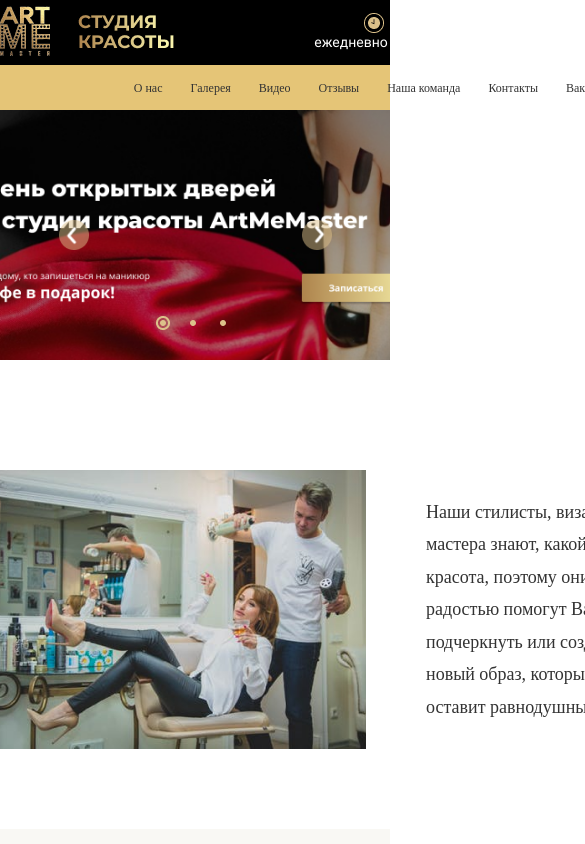
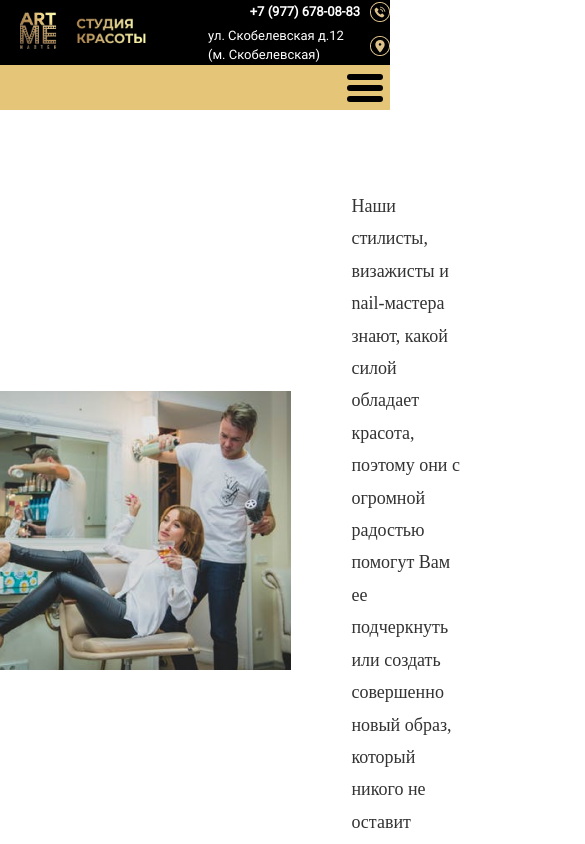
Before and after one commit to broke1/forAlina, a plain HTML site: page index.html in a window 390 px wide. Shown: the top 844 px of the page, 585 px wide, since content can reach past the window. Drawn offline with Linux system fonts and the light colour scheme; a web font is replaced by a local one.

Commit message:
FromFred

```diff
--- a/css/style.sass
+++ b/css/style.sass
@@ -100,6 +100,10 @@
     @media screen and (max-width: 780px)
         width: 720px
 
+    @media screen and (max-width: 430px)
+        width: 100%
+
+
 
 .header
     background-color: #000000
@@ -109,6 +113,16 @@
         height: 65px
         @extend %flex
         justify-content: space-between
+
+        @media screen and (max-width: 430px)
+            justify-content: flex-start
+
+            .logo
+                width: 190px
+                margin-left: 20px
+
+                img
+                    width: 100%
 
 .header-contacts
     @extend %flex
@@ -150,6 +164,9 @@
             width: 260px
             margin-right: 35px
 
+        @media screen and (max-width: 430px)
+            display: none
+
     .contacts-itself
         @extend %flex
         flex-flow: column nowrap
@@ -168,6 +185,10 @@
                line-height: 21px
                font-weight: bold
 
+               @media screen and (max-width: 430px)
+                   font-size: 13px
+
+
         .adress-contacts
             @extend %flex
             justify-content: flex-end
@@ -177,6 +198,10 @@
                 font-size: 14px
                 margin-right: 10px
 
+                @media screen and (max-width: 430px)
+                    font-size: 13px
+                    padding-left: 18px
+
             @media screen and (max-width: 780px)
                 width: 200px
 
@@ -187,6 +212,10 @@
 .menu
     background-color: $gold
     height: 45px
+    transition: $transition
+
+    .menu-button
+        display: none
 
     .menu-itself
         height: 45px
@@ -212,18 +241,69 @@
             @media screen and (max-width: 780px)
                 font-size: 12px
 
+
+    @media screen and (max-width: 430px)
+        overflow: hidden
+        position: relative
+
+        .menu-button
+            display: flex
+            position: absolute
+            top: 10px
+            right: 10px
+            width: 30px
+            height: 30px
+            flex-flow: column nowrap
+            justify-content: center
+            align-items: center
+            cursor: pointer
+            transition: $transition
+
+            .menu-dash
+                height: 6px
+                width: 100%
+                border: 3px solid #000000
+                border-radius: 5px
+                margin-bottom: 5px
+                opacity: 1
+                transition: $transition
+
+
+
+
+        .container
+            flex-flow: column nowrap
+            padding-top: 45px
+            height: 360px
+
+        .menu-button-open
+
+            .menu-dash
+
+                &:nth-child(1)
+                    transform: rotate(-45deg) translate(-7px,7px)
+
+                &:nth-child(2)
+                    opacity: 0
+
+
+                &:nth-child(3)
+                    transform: rotate(45deg) translate(-8px,-8px)
+
+
 .fixed-menu
     position: fixed
     top: 0
     left: 0
     width: 100%
     opacity: 0.8
-    z-index: 5;
+    z-index: 5
 
     .menu-itself
          justify-content: center
 
-
+    @media screen and (max-width: 430px)
+        opacity: 0.9
 
 
 
@@ -295,6 +375,10 @@
 
                 button
                     background-image: url('../img/dot-round.png')
+
+
+    @media screen and (max-width: 430px)
+        display: none
 
 .hello-1-with-img
     @extend %flex
--- a/index.html
+++ b/index.html
@@ -47,6 +47,11 @@
         </div>
     </section>
     <section class="menu">
+        <div class="menu-button">
+            <p class="menu-dash"></p>
+            <p class="menu-dash"></p>
+            <p class="menu-dash"></p>
+        </div>
         <div class="container menu-itself">
             <a :href="item.url" v-for="item in menu">{{item.name}}</a>
         </div>
--- a/js/script.js
+++ b/js/script.js
@@ -746,4 +746,19 @@
               });
 
 
+
+              if (screen.width < 500) {
+                document.querySelector('.menu-button').addEventListener('click', function(){
+                  let menu = document.querySelector('.menu');
+                    if (menu.getBoundingClientRect().height == 45) {
+                        menu.style.height = '410px';
+                        menu.querySelector('.menu-button').classList.add('menu-button-open');
+                    } else {
+                      menu.style.height = '45px';
+                        menu.querySelector('.menu-button').classList.remove('menu-button-open');
+                    }
+                });
+              }
+
+
 });
```
Also changed, not shown: css/style.css, 1 other file.
